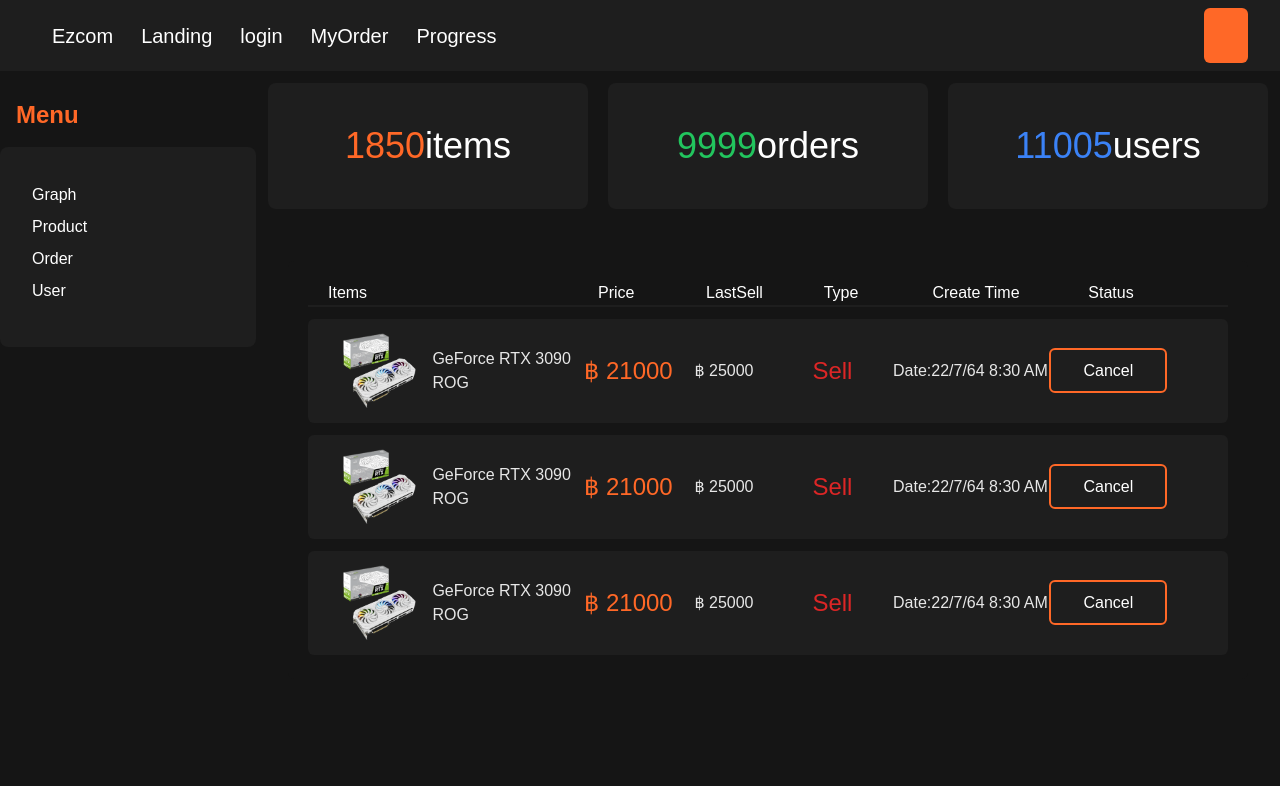
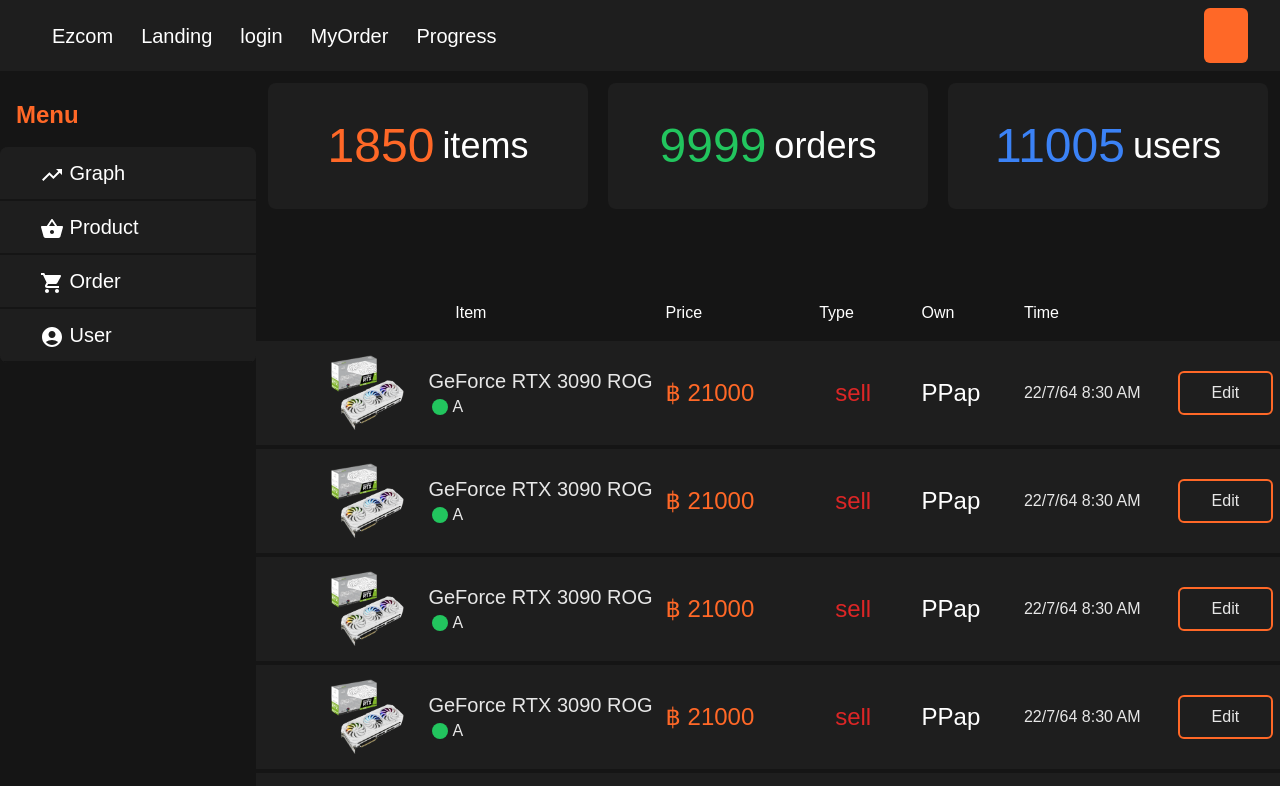
Before and after one commit to ezcom-team/ezcom-client, a React (Vite) app in the folder ezcom-frontend/: page /Admin in a window 1280 px wide. Shown: the top 786 px of the page. Built offline with nearby package versions, Linux system fonts and the light colour scheme.

Commit message:
fix admin page

```diff
--- /dev/null
+++ b/ezcom-frontend/src/components/OrderAdmin.jsx
@@ -0,0 +1,28 @@
+import OrderDetailAdmin from "./OrderDetailAndmin";
+
+const OrderAdmin = () => {
+    return (
+        <div className=" max-w-[85vw] mx-auto mt-10 ">
+
+            <div className="grid grid-cols-[40%_15%_10%_10%_15%] mb-4 text-100">
+                <div className="ml-5 flex justify-center">Item</div>
+                <div className="">Price</div>
+                <div className="">Type</div>
+                <div className="">Own</div>
+                <div className="">Time</div>
+
+            </div>
+            <OrderDetailAdmin />
+            <OrderDetailAdmin />
+            <OrderDetailAdmin />
+            <OrderDetailAdmin />
+            <OrderDetailAdmin />
+            <OrderDetailAdmin />
+            <OrderDetailAdmin />
+        </div>
+
+
+    )
+}
+
+export default OrderAdmin;
--- /dev/null
+++ b/ezcom-frontend/src/components/OrderDetailAndmin.jsx
@@ -0,0 +1,58 @@
+import picProduct from '../img/testPic.png'
+import { data } from "../content/detail";
+import p2 from '../img/p2.jpg'
+
+
+const OrderDetailAdmin = () => {
+    return (
+        <div className="grid grid-cols-[40%_15%_10%_10%_15%_10%] bg-300 text-200 py-3 mb-1 ">
+            <div className="flex align-middle pl-10">
+                <div className="h-20 ml-5">
+                    <img src={picProduct} className='max-h-full max-w-full' />
+                </div>
+                <div className="my-auto ">
+                    <div className='ml-2 text-xl'>
+                    {data.nameProduct}
+                    </div>
+                    <div className='flex ml-3'>
+                    <div className="w-4 h-4 bg-green-500 rounded-full mt-1"></div>
+                    <div className='ml-1'>A</div>
+                    </div>
+                </div>
+            </div>
+
+            <div className="flex align-middle">
+                <div className="my-auto flex gap-2 text-2xl text-primary">
+                    <div className="my-auto ">{data.priceHighBuy}</div>
+                </div>
+            </div>
+            <div className="flex align-middle pl-4">
+                <div className="my-auto  text-2xl text-red-600">
+                    <div className="">{data.type}</div>
+                </div>
+            </div>
+
+            <div className="flex align-middle">
+                <div className="my-auto text-100 text-2xl">
+                    <div className="">{data.buyer}</div>
+                </div>
+            </div>
+
+            <div className="flex align-middle">
+                <div className="my-auto flex gap-2">
+                    <div className="my-auto ">{data.buytime}</div>
+                </div>
+            </div>
+
+            <div className="flex align-middle">
+                <div className="my-auto flex gap-2 round">
+                    <a className="border-[2px] border-primary px-8 py-2 rounded-md hover:bg-orange-600" href='#'>
+                        Edit
+                    </a>
+
+                </div>
+            </div>
+        </div>
+    )
+}
+export default OrderDetailAdmin;
--- a/ezcom-frontend/src/content/detail.js
+++ b/ezcom-frontend/src/content/detail.js
@@ -19,6 +19,7 @@
     buytime:"22/7/64 8:30 AM",
     pendingstatus : "On Discussion",
     amountPlaceBuy : "9",
+    type:"sell",
 
     historyStatus: "Success",
     // productCondition:"",
--- a/ezcom-frontend/src/pages/Admin.jsx
+++ b/ezcom-frontend/src/pages/Admin.jsx
@@ -3,11 +3,14 @@
 import Sidebar from "../components/Sidebar";
 import Nav from "../components/Nav";
 import Buy from "../components/Buy/Buy";
-import Selling from "../components/MyOrderpage/SellingPart";
+import Selling from "../components/OrderAdmin";
 import Graph from "../components/Graph/Graph";
 import Productdetail from "../components/ProductDetail/ProductDetail";
 import Product from "../components/Product";
-
+import TrendingUpIcon from '@mui/icons-material/TrendingUp';
+import ShoppingCartIcon from '@mui/icons-material/ShoppingCart';
+import AccountCircleIcon from '@mui/icons-material/AccountCircle';
+import ShoppingBasketIcon from '@mui/icons-material/ShoppingBasket';
 function Admin() {
   const labelsForFormA = [
     { id: "name", text: "Name", type: "text" },
@@ -59,43 +62,38 @@
           <div className="p-4">
             <h1 className="text-2xl font-bold text-primary">Menu</h1>
           </div>
-          <div className="bg-300 text-white w-64 h-fit fixed left-0 overflow-y-auto py-5 px-4 rounded-lg">
-            <nav className="p-4 ">
-              <ul className=''>
-                <li className="mb-2">
+          <div className="bg-300 text-white w-64 h-fit  left-0 overflow-y-auto rounded-s-lg rounded-e-lg">
+            <div className="p-2x flex flex-col text-xl">
+
+              {/* <div className="mb-2">
                 <a href="#" className="text-100 hover:text-200" onClick={() => toggle("Graph")}>Graph</a>
-                </li>
-                <li className="mb-2">
+              </div>
+              <div className="mb-2">
                 <a href="#" className="text-100 hover:text-200" onClick={() => toggle("Product")}>Product</a>
-                </li>
-                <li className="mb-2">
+              </div>
+              <div className="mb-2">
                 <a href="#" className="text-100 hover:text-200" onClick={() => toggle("Order")}>Order</a>
-                </li>
-                <li className="mb-2">
+              </div>
+              <div className="mb-2">
                 <a href="#" className="text-100 hover:text-200" onClick={() => toggle("User")}>User</a>
-                </li>
-              </ul>
-            </nav>
-            {/* <nav className="p-4 ">
-        <div>
-        <button
-          className="ml-3 hover:bg-300 px-4 p-2 rounded-md"
-          onClick={() => toggle("Buy")}
-        >
-          Buy
-        </button>
+              </div> */}
+
+              <a href="#" onClick={() => toggle("Graph")} className="w-full pl-10 bg-300 p-3 border-b-2 border-400 hover:text-200 hover:bg-400"><TrendingUpIcon /> Graph</a>
+              <a href="#" onClick={() => toggle("Product")} className="w-full pl-10 bg-300 p-3 border-b-2 border-400 hover:text-200 hover:bg-400"><ShoppingBasketIcon /> Product</a>
+              <a href="#" onClick={() => toggle("Order")} className="w-full pl-10 bg-300 p-3 border-b-2 border-400 hover:text-200 hover:bg-400"><ShoppingCartIcon /> Order</a>
+              <a href="#" onClick={() => toggle("User")} className="w-full pl-10 bg-300 p-3 border-b-2 border-400 hover:text-200 hover:bg-400"><AccountCircleIcon /> User</a>
+
             </div>
-      </nav> */}
           </div>
         </div>
 
         {/* Right Content */}
         <div className="flex flex-col flex-1 bg-400">
 
-          <div className="flex gap-5 p-3 h-[150px] text-4xl bg-400 ">
-            <div className="flex-1 bg-300 text-primary p-2 flex items-center justify-center rounded-lg">1850 <span className="text-100">items</span></div>
-            <div className="flex-1 bg-300 text-green-500 p-2 flex items-center justify-center rounded-lg">9999 <span className="text-100">orders</span></div>
-            <div className="flex-1 bg-300 text-blue-500 p-2 flex items-center justify-center rounded-lg">11005 <span className="text-100">users</span></div>
+          <div className="flex gap-5 p-3 h-[150px]  bg-400  ">
+            <div className="flex-1 bg-300 text-primary p-2 flex items-center justify-center rounded-lg text-5xl">1850 <span className="text-100 ml-2 text-4xl"> items</span></div>
+            <div className="flex-1 bg-300 text-green-500 p-2 flex items-center justify-center rounded-lg text-5xl">9999 <span className="text-100 ml-2 text-4xl"> orders</span></div>
+            <div className="flex-1 bg-300 text-blue-500 p-2 flex items-center justify-center rounded-lg text-5xl">11005 <span className="text-100 ml-2 text-4xl"> users</span></div>
           </div>
           <div className="mt-10 w-full p-0">
             {CurrentComponent}
```
Also changed, not shown: ezcom-frontend/src/components/Sell/Sell.jsx (+7 -24 lines). Lines whose indentation alone changed are shown as unchanged.
